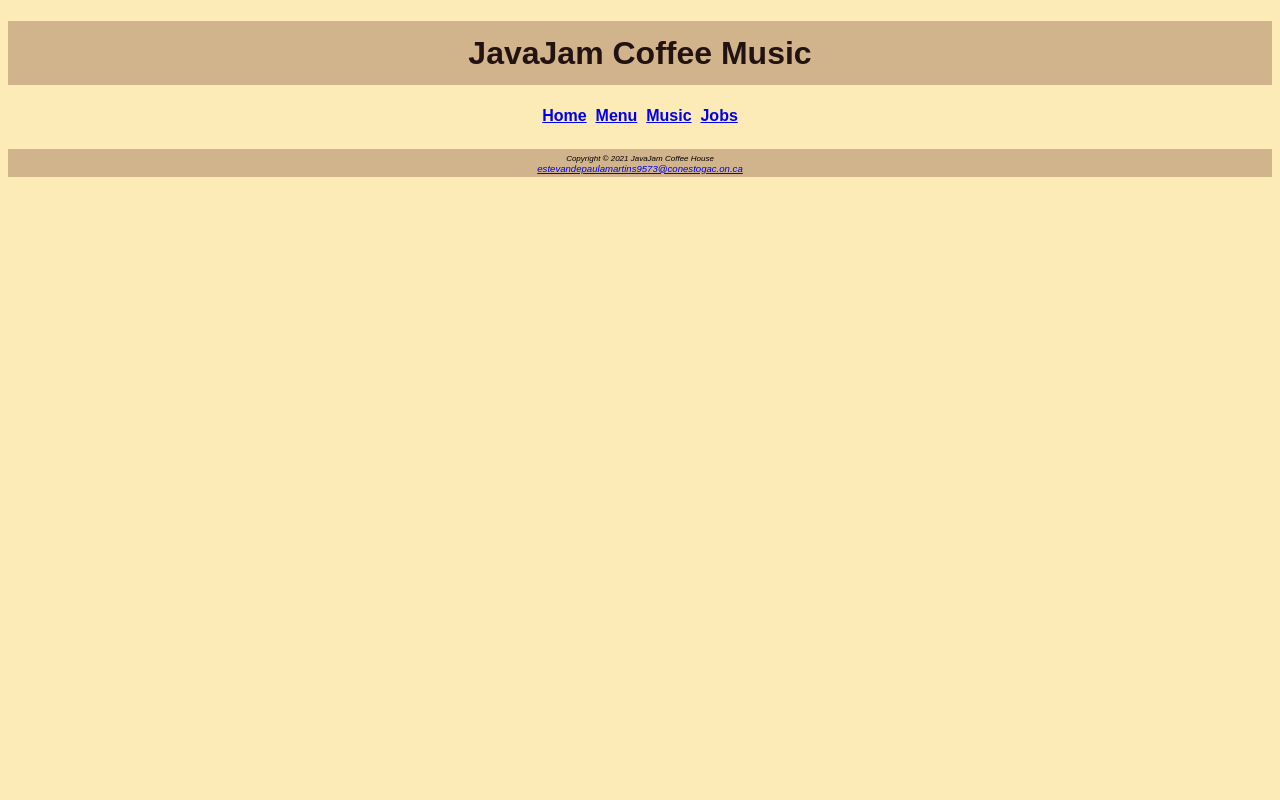
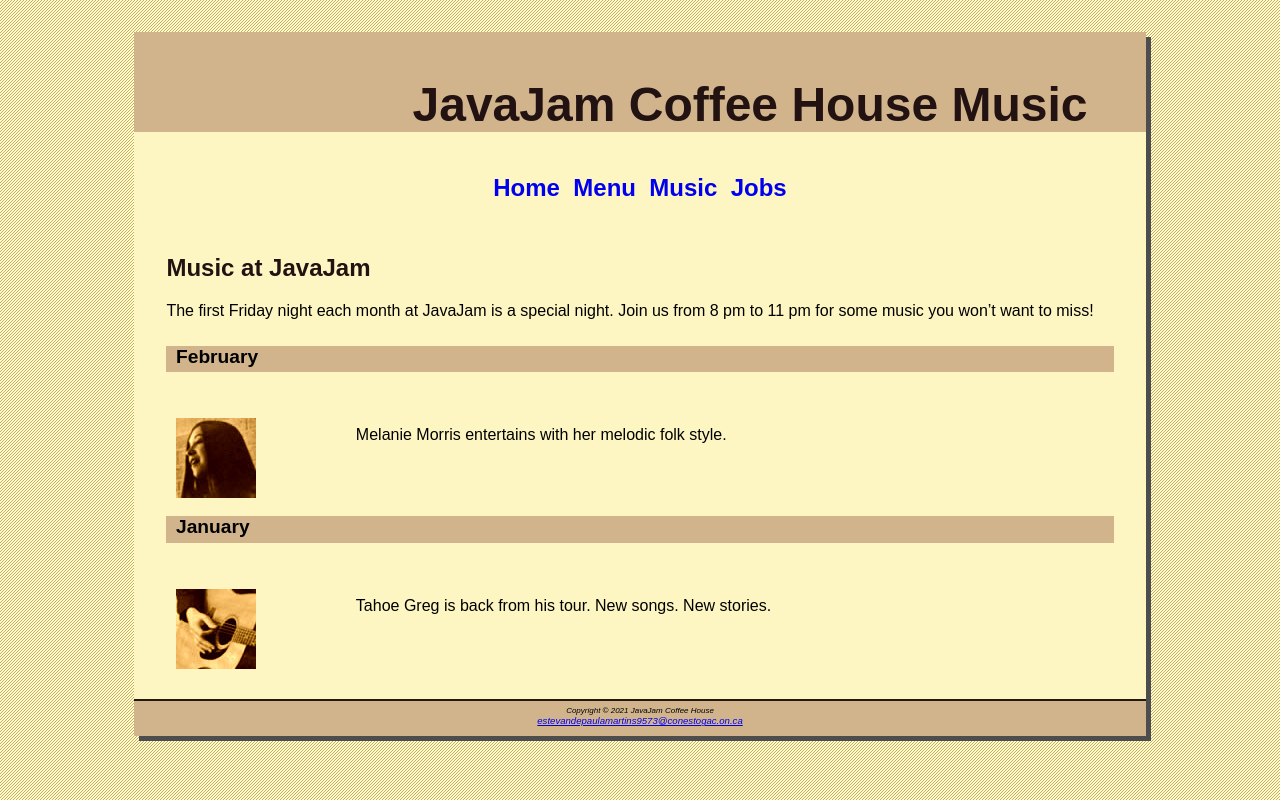
Before and after one commit to estevanconestoga/javajam, a plain HTML site: page music.html in a window 1280 px wide. Drawn offline with Linux system fonts and the light colour scheme.

Commit message:
commit 1

```diff
--- a/javajam.css
+++ b/javajam.css
@@ -8,6 +8,8 @@ footer {
     padding: 0.3em;
     font-size: 0.60em;
     font-style: italic;
+    padding-bottom: 10px;
+    border-top: solid 2px #221811;
 }
 
 body {
@@ -15,6 +17,7 @@ body {
     place-items: center;
     margin: 0 10% 0 10%; */
     background-color: #FCEBB6;
+    background-image: url(background.gif);
     font-family: Arial, Helvetica, sans-serif;
     font-weight: 400;
 }
@@ -23,22 +26,54 @@ body {
     margin-left: auto;
     margin-right: auto;
     width: 80%;
+    background-color: #FEF6C2;
+    min-width: 900px;
+    max-width: 1280px;
+    box-shadow: hsl(0, 0%, 30%) 5px 5px;
+}
+
+main {
+    padding: 2em;
+    display: block;
 }
 
 h1 {
     background-color: #D2B48C;
     /*padding: 1em; */
-    line-height: 200%;
+    padding-top: 45px;
+    padding-left: 220px;
+    font-size: 3em;
     text-align: center;
     color: #221211;
     font-weight: ;
 }
 
+h4 {
+    background-color: #D2B48C;
+    font-size: 1.2em;
+    padding-left: 0.5em;
+    padding-bottom: .25em;
+}
+
 nav {
     text-align: center;
     font-weight: bold;
+    font-size: 1.5em;
+    padding-top: 10px;
+}
+
+nav a {
+    text-decoration: none;
 }
 
 h2 {
     color: #221211;
 }
+
+.details {
+ padding: 3% 20%;
+}
+
+img {
+    padding: 20px 10px 0 10px;
+}
--- a/music.html
+++ b/music.html
@@ -10,8 +10,9 @@
 </head>
 
 <body>
+    <div id="wrapper">
         <header>
-        <h1>JavaJam Coffee Music</h1>
+            <h1>JavaJam Coffee House Music</h1>
         </header>
         <nav>
             <b>
@@ -22,6 +23,20 @@
         </b>
         </nav>
         <main>
+            <h2>Music at JavaJam</h2>
+            <p>The first Friday night each month at JavaJam is a special night. Join us from 8 pm to 11 pm for some music you won’t want to miss!</p>
+
+        <div class="agenda">
+            <h4>February</h4>
+            <a href="melanie.jpg"><img src="melaniethumb.jpg" alt="Melanie Thumbnail" align="left"></a>
+            <div class="details">Melanie Morris entertains with her melodic folk style.</div>
+        </div>
+<br>
+        <div class="agenda">
+            <h4>January</h4>
+            <a href="greg.jpg"><img src="gregthumb.jpg" alt="Greg Thumbnail" align="left"></a>
+            <div class="details">Tahoe Greg is back from his tour. New songs. New stories.</div>
+        </div>
 
         </main>
 
@@ -31,6 +46,7 @@
                 <a href="mailto:estevandepaulamartins9573@conestogac.on.ca">estevandepaulamartins9573@conestogac.on.ca</a>
             </div>
         </footer>
+    </div>
 </body>
 
 </html>
```
Also changed, not shown: index.html (+4 -1 lines), menu.html (+2 -0 lines), background.gif (added), fadedroad50.jpg (added), favicon.ico (added), greg.jpg (added), gregthumb.jpg (added), hero.jpg (added), melanie.jpg (added), melaniethumb.jpg (added), mugs.jpg (added), 1 other file. Lines whose indentation alone changed are shown as unchanged.
